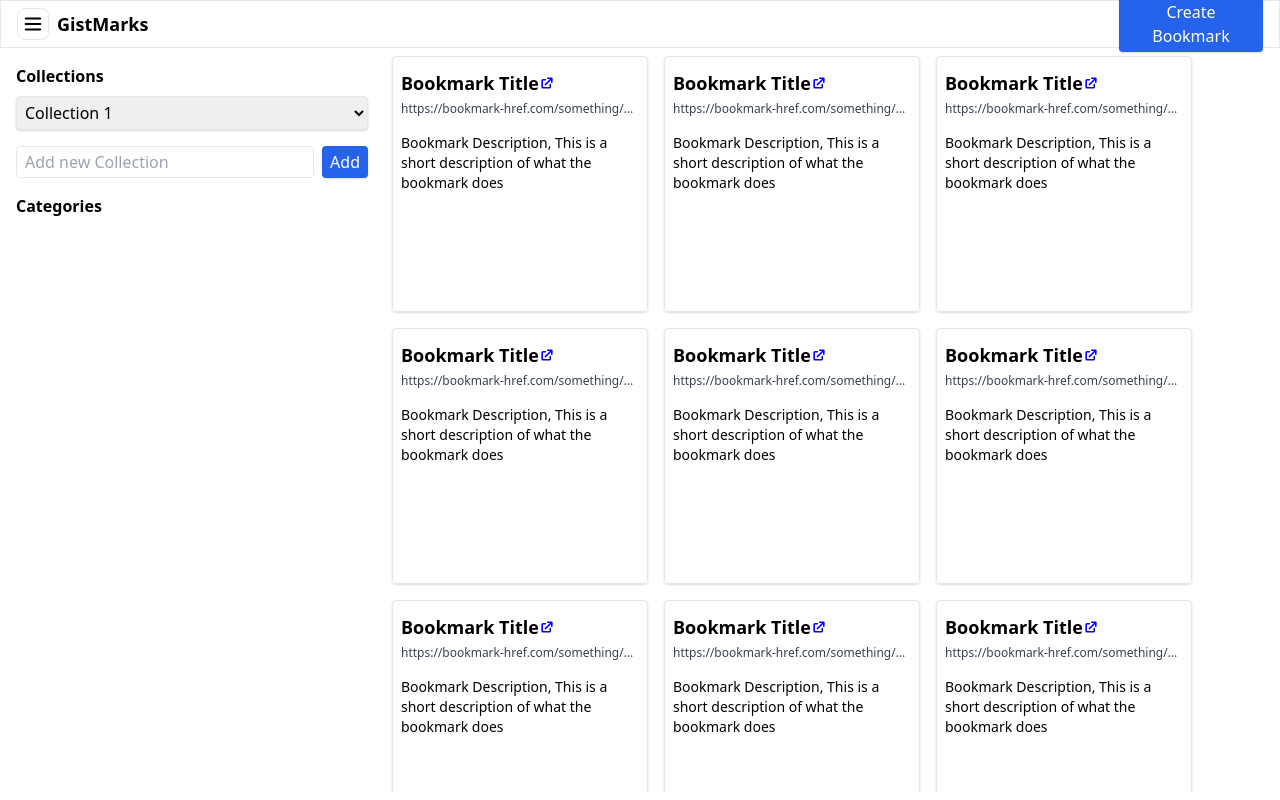
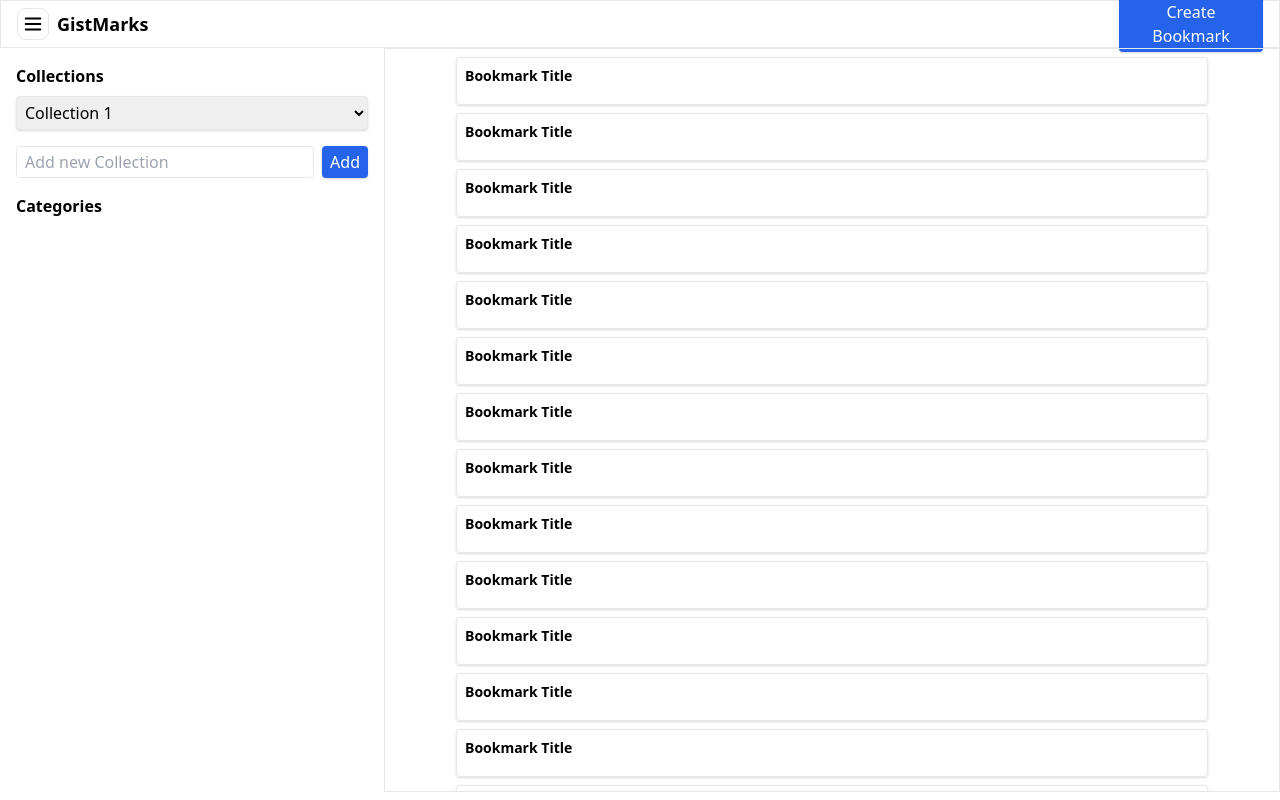
Before and after one commit to sgolovine/gistmarks, a Next.js app: page / in a window 1280 px wide. Built offline with nearby package versions, Linux system fonts and the light colour scheme.

Commit message:
WIP list

```diff
--- a/src/components/Bookmark.tsx
+++ b/src/components/Bookmark.tsx
@@ -4,19 +4,38 @@ import EditIcon from "./icons/EditIcon"
 import ExternalLinkIcon from "./icons/ExternalLinkIcon"
 import TrashIcon from "./icons/TrashIcon"
 
+const testurl =
+  "https://www.autotrader.com/cars-for-sale/vehicledetails.xhtml?listingId=577447615&zip=30301&referrer=%2Fcars-for-sale%2Fsearchresults.xhtml%3Fzip%3D30301%26city%3DAtlanta%26sortBy%3Drelevance%26incremental%3Dall%26state%3DGA%26firstRecord%3D0%26marketExtension%3Dinclude%26modelCodeList%3D4RUN%26relevanceConfig%3Ddefault%26makeCodeList%3DTOYOTA%26searchRadius%3D50%26isNewSearch%3Dfalse&numRecords=25&firstRecord=0&modelCodeList=4RUN&makeCodeList=TOYOTA&searchRadius=50&makeCode1=TOYOTA&modelCode1=4RUN&clickType=listing"
+
 const Bookmark: React.FC = () => {
   const [isHovering, setIsHovering] = useState<boolean>(false)
 
   return (
     <div
-      className="h-64 w-64 border m-2 p-2 rounded shadow flex flex-col justify-between"
+      className="h-12 border m-2 p-2 rounded shadow flex flex-col justify-between max-w-4xl"
       onMouseEnter={() => setIsHovering(true)}
       onMouseLeave={() => setIsHovering(false)}
     >
-      <div>
+      <div className="flex flex-row items-center">
+        <p className="text-sm font-bold">Bookmark Title</p>
+        {isHovering && (
+          <div className="pl-4 flex flex-row justify-between items-center">
+            <p className="max-w-lg truncate text-sm font-light">{testurl}</p>
+            {/* <div className="flex flex-row">
+              <IconButton>
+                <TrashIcon fill="#666" />
+              </IconButton>
+              <IconButton>
+                <EditIcon fill="#666" />
+              </IconButton>
+            </div> */}
+          </div>
+        )}
+      </div>
+      {/* <div>
         <div>
           <div className="flex flex-row items-center">
-            <p className="text-lg font-bold leading-loose hover:text-blue-700">
+            <p className="text-sm font-bold leading-loose hover:text-blue-700">
               Bookmark Title
             </p>
             <div className="h-4 w-4">
@@ -41,7 +60,7 @@ const Bookmark: React.FC = () => {
             <EditIcon fill="#666" />
           </IconButton>
         </div>
-      )}
+      )} */}
     </div>
   )
 }
--- a/src/components/Layout.tsx
+++ b/src/components/Layout.tsx
@@ -15,7 +15,7 @@ const Layout: React.FC<Props> = ({ children }) => {
       <Header />
       <div className="flex flex-row overflow-hidden max-h-full">
         {layoutContext.sidebarOpen && <Sidebar />}
-        <div className="flex flex-row flex-wrap overflow-y-scroll mb-14">
+        <div className="border flex-grow overflow-y-scroll mb-14">
           {children}
         </div>
         {layoutContext.createPanelOpen && <CreatePanel />}
--- a/src/pages/index.tsx
+++ b/src/pages/index.tsx
@@ -2,21 +2,25 @@ import React from "react"
 import Bookmark from "~/components/Bookmark"
 import Layout from "~/components/Layout"
 
-const BookmarkTestStub = () => {
-  const arr = new Array(100).fill(1)
-  console.log(arr)
+type BookmarkListProps = {
+  // TODO: Fix type
+  data: any[]
+}
+
+const BookmarkList: React.FC<BookmarkListProps> = ({ data }) => {
   return (
-    <>
-      {arr.map((_item: any, index: number) => {
-        return <Bookmark key={index} />
+    <div className="max-w-3xl mx-auto">
+      {data.map((item, index) => {
+        return <Bookmark />
       })}
-    </>
+    </div>
   )
 }
 const Index = () => {
+  const arr = new Array(100).fill(1)
   return (
     <Layout>
-      <BookmarkTestStub />
+      <BookmarkList data={arr} />
     </Layout>
   )
 }
```
